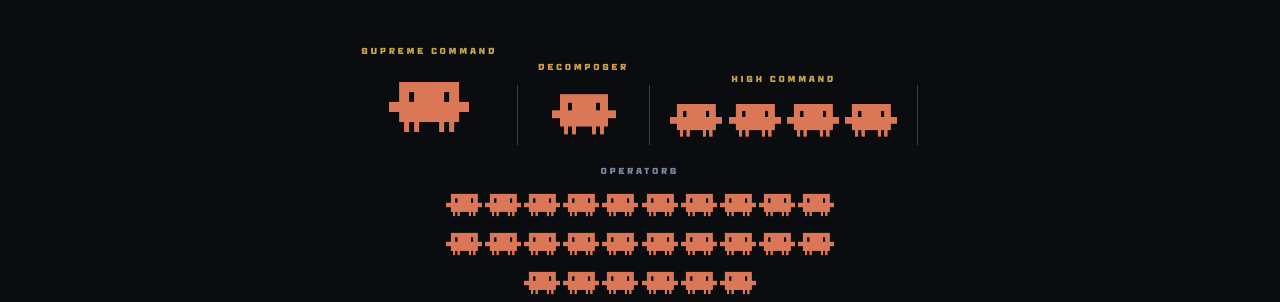
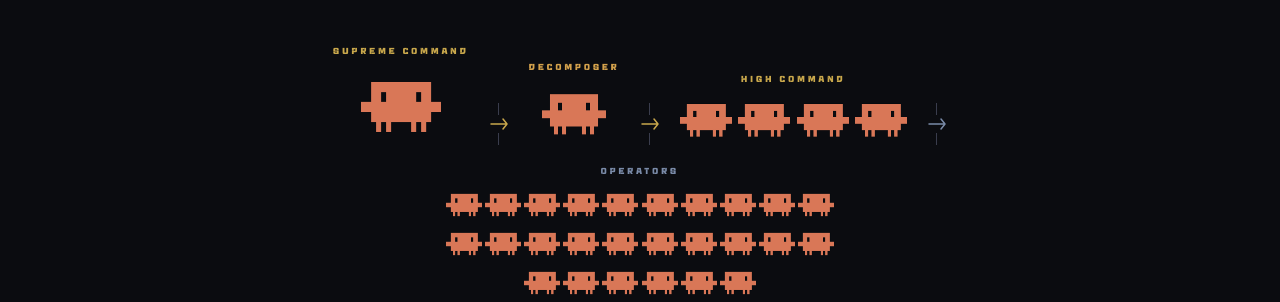
Before and after one commit to dcarranza-cc/commandcc, a website: page docs/index.html in a window 1280 px wide. Shown: the part 292-594 px from the top of the page. Drawn offline with Linux system fonts and the light colour scheme.

Commit message:
Add gold/steel arrows between hierarchy tiers showing command flow

```diff
--- a/docs/index.html
+++ b/docs/index.html
@@ -311,7 +311,11 @@
         <img src="/img/cc-80.png?v=3" width="80" height="80" alt="Supreme Commander" style="image-rendering:pixelated;">
       </div>
 
-      <span style="width:1px;height:60px;background:#3a3d4d;flex-shrink:0;"></span>
+      <div style="display:flex;flex-direction:column;align-items:center;justify-content:center;flex-shrink:0;gap:0.15rem;">
+        <span style="width:1px;height:12px;background:#3a3d4d;"></span>
+        <svg width="20" height="14" viewBox="0 0 20 14" style="flex-shrink:0;"><path d="M2 7h16M14 2l4 5-4 5" stroke="#c9a84c" stroke-width="1.5" fill="none" stroke-linecap="round" stroke-linejoin="round"/></svg>
+        <span style="width:1px;height:12px;background:#3a3d4d;"></span>
+      </div>
 
       <!-- DECOMPOSER -->
       <div style="display:flex;flex-direction:column;align-items:center;gap:0.4rem;">
@@ -319,7 +323,11 @@
         <img src="/img/cc-64.png?v=3" width="64" height="64" alt="Decomposer" style="image-rendering:pixelated;">
       </div>
 
-      <span style="width:1px;height:60px;background:#3a3d4d;flex-shrink:0;"></span>
+      <div style="display:flex;flex-direction:column;align-items:center;justify-content:center;flex-shrink:0;gap:0.15rem;">
+        <span style="width:1px;height:12px;background:#3a3d4d;"></span>
+        <svg width="20" height="14" viewBox="0 0 20 14" style="flex-shrink:0;"><path d="M2 7h16M14 2l4 5-4 5" stroke="#c9a84c" stroke-width="1.5" fill="none" stroke-linecap="round" stroke-linejoin="round"/></svg>
+        <span style="width:1px;height:12px;background:#3a3d4d;"></span>
+      </div>
 
       <!-- HIGH COMMAND -->
       <div style="display:flex;flex-direction:column;align-items:center;gap:0.4rem;">
@@ -332,7 +340,11 @@
         </div>
       </div>
 
-      <span style="width:1px;height:60px;background:#3a3d4d;flex-shrink:0;"></span>
+      <div style="display:flex;flex-direction:column;align-items:center;justify-content:center;flex-shrink:0;gap:0.15rem;">
+        <span style="width:1px;height:12px;background:#3a3d4d;"></span>
+        <svg width="20" height="14" viewBox="0 0 20 14" style="flex-shrink:0;"><path d="M2 7h16M14 2l4 5-4 5" stroke="#7a8ba8" stroke-width="1.5" fill="none" stroke-linecap="round" stroke-linejoin="round"/></svg>
+        <span style="width:1px;height:12px;background:#3a3d4d;"></span>
+      </div>
 
       <!-- OPERATORS -->
       <div style="display:flex;flex-direction:column;align-items:center;gap:0.4rem;">
```
